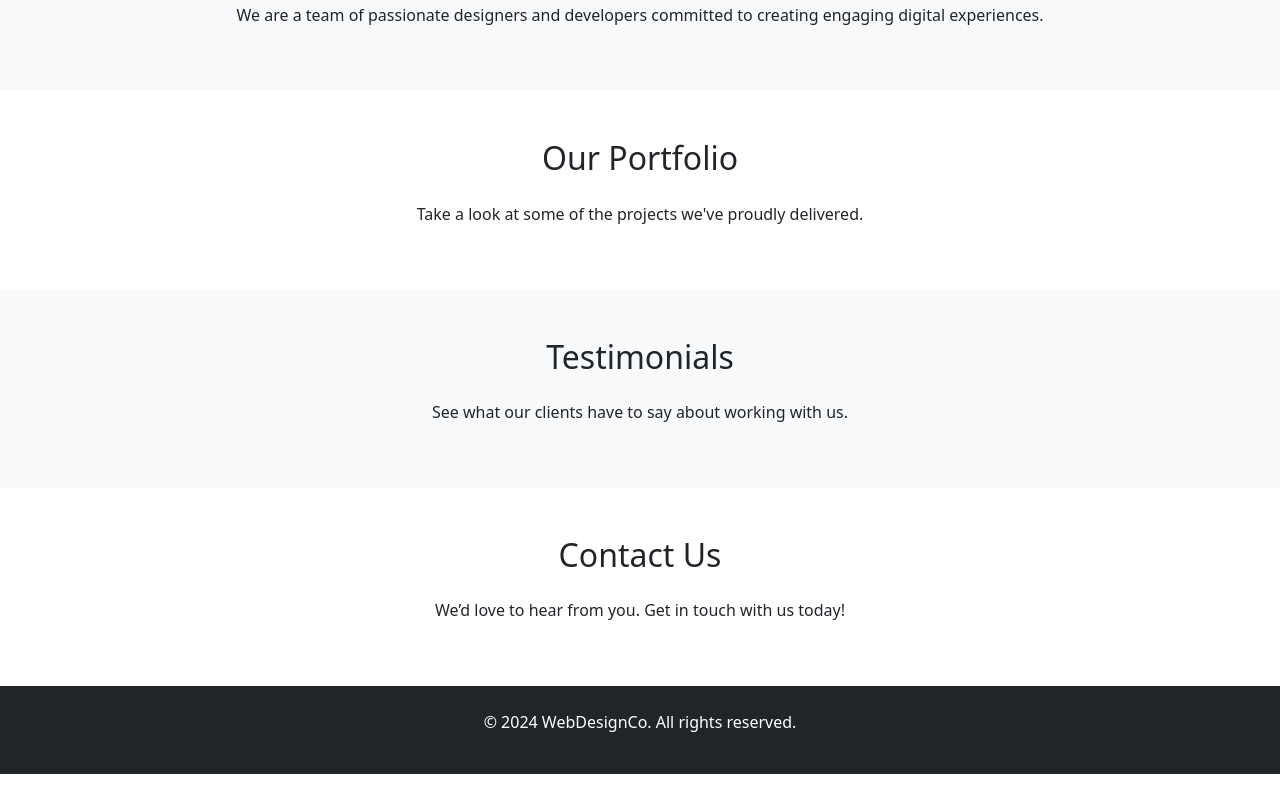
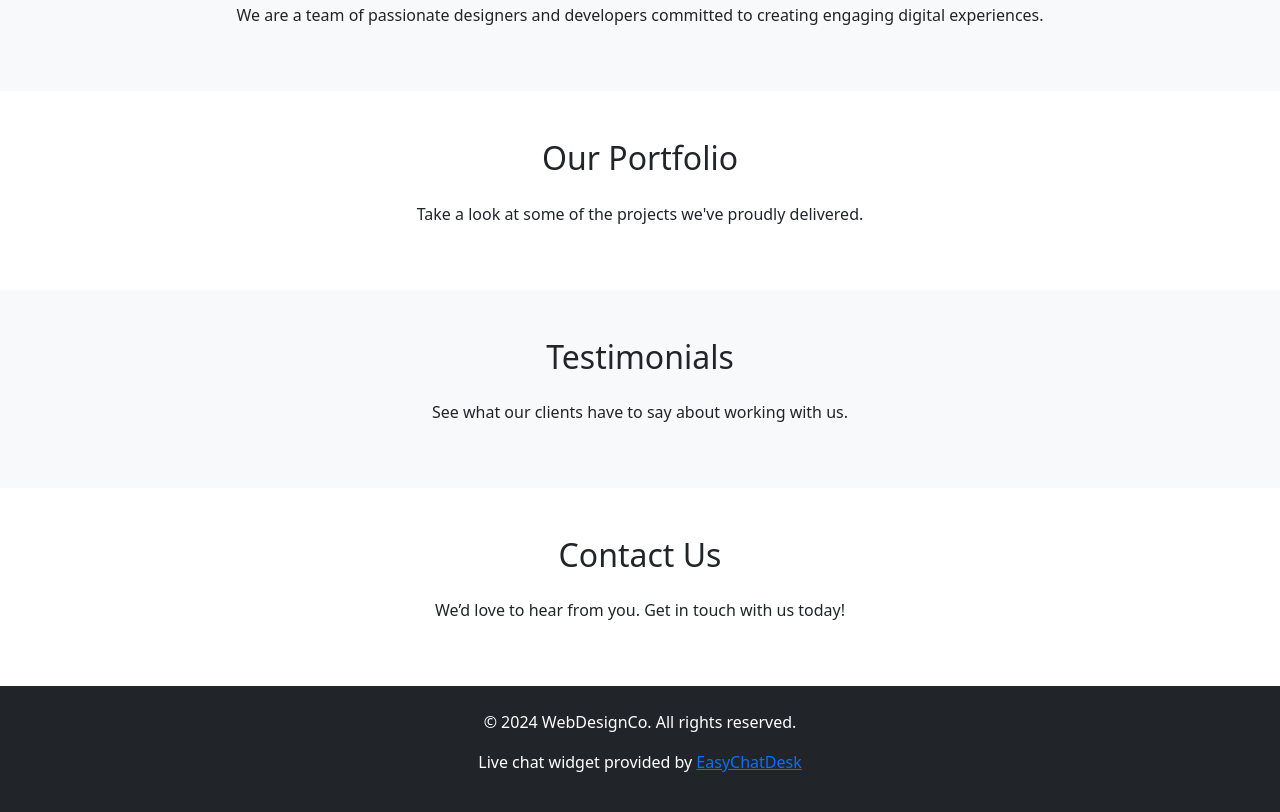
Before and after one commit to sitemile/sitemile.github.io, a plain HTML site: page index.html in a window 1280 px wide. Shown: the part 836-1648 px from the top of the page. Before the commit the page ends 1610 px from the top, so only its background shows below. Drawn offline with nearby package versions, Linux system fonts and the light colour scheme.

Commit message:
Update index.html

```diff
--- a/index.html
+++ b/index.html
@@ -122,6 +122,7 @@
 <!-- Footer -->
 <footer class="bg-dark text-white text-center py-4">
   <p>&copy; 2024 WebDesignCo. All rights reserved.</p>
+  <p>Live chat widget provided by <a href="https://EasyChatDesk.com">EasyChatDesk</a></p>
 </footer>
 
 <script src="https://cdn.jsdelivr.net/npm/bootstrap@5.3.0/dist/js/bootstrap.bundle.min.js"></script>
```
